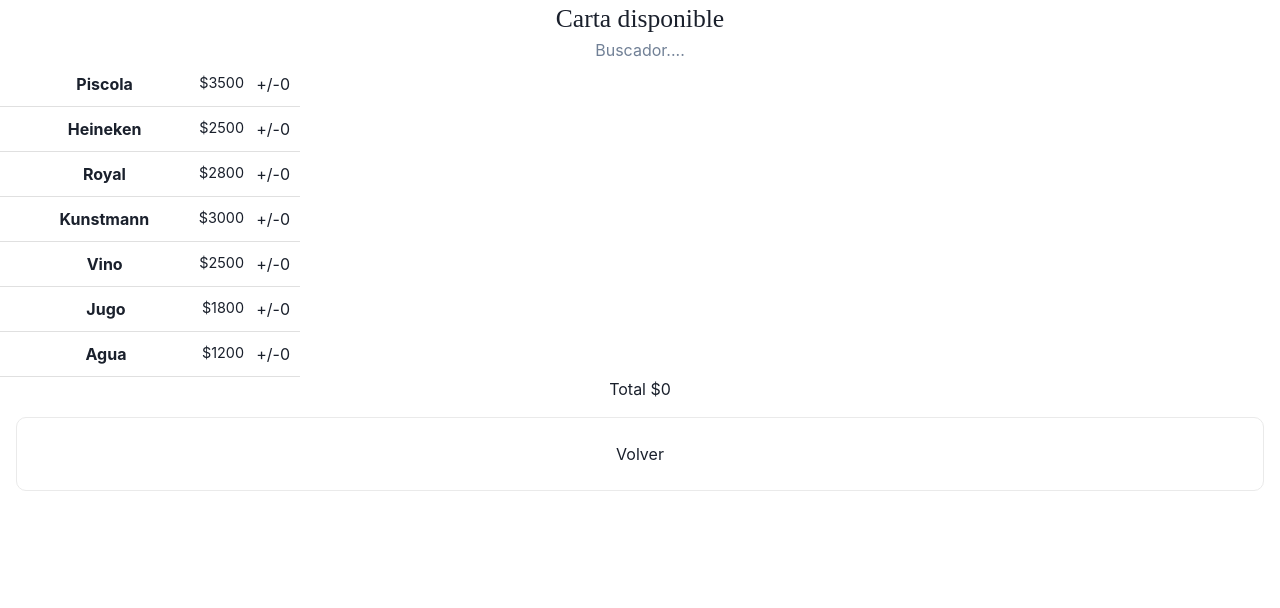
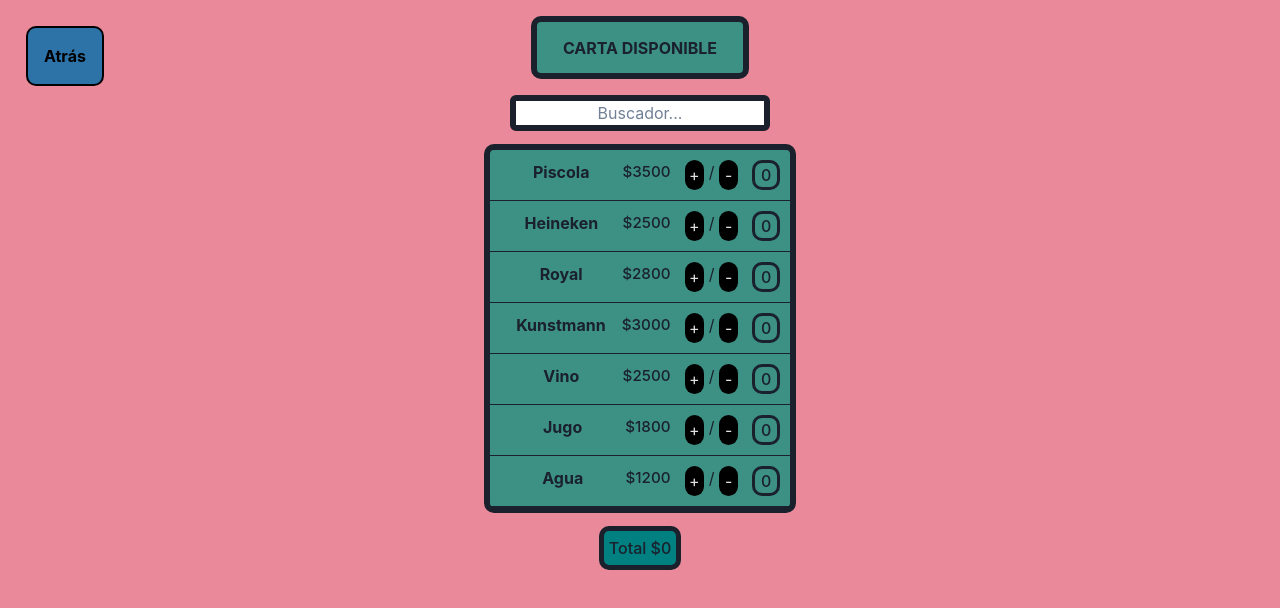
Before and after one commit to angelonico/CuentasClarisimas, a Next.js app: page /menu in a window 1280 px wide. Shown: the top 608 px of the page. Built offline with nearby package versions, Linux system fonts and the light colour scheme.

Commit message:
Méjoras estéticas a menu (colores a cambiar)

```diff
--- a/components/layout.js
+++ /dev/null
@@ -1,27 +0,0 @@
-import Head from "next/head";
-import Link from "next/link";
-import ViewCount from "../components/viewCount";
-import React, { useState } from "react";
-
-const Layout = ({ children, pageId }) => {
-  const [nViews, setViews] = useState(0);
-
-  function incrementViews() {
-    //console.log(nViews);
-    setViews(nViews + 1);
-  }
-  function resetViews() {
-    setViews(0);
-  }
-
-  return (
-    <div className="container">
-      <Head>
-        <link rel="icon" href="/favicon.ico" />
-        <meta name="description" content="Ejemplo de sitio web con menú" />
-      </Head>
-      <main>{children}</main>
-    </div>
-  );
-};
-export default Layout;
--- a/components/todoItem.js
+++ b/components/todoItem.js
@@ -112,23 +112,26 @@
 
   return (
     <>
-      <div className="todo-item">
-        <div className="todo-item-title">{item.title}</div>
-        <div className= "precio"> ${item.price} &nbsp;&nbsp; </div>
+      <div className="item">
+        <div className="item-title"> {item.title} </div>
+        <div className= "precio"> ${item.price} </div>
 
-        <button id="botoncito" onClick={(e) =>{
+        <button className="boton-precio" onClick={(e) =>{
           precio = item.price;
           actualizarInfoItem(precio,1);
         }
         }> +
         </button>
-        /
-        <button onClick={(e) =>{
+
+        &nbsp;/&nbsp;
+
+        <button className="boton-precio" onClick={(e) =>{
           precio = -item.price;
           actualizarInfoItem(precio,-1);
         }
         }> -
         </button>
+
         <div className="cantidad-item">{item.cantidad}</div>
       </div>
     </>
--- a/components/viewCount.js
+++ /dev/null
@@ -1,6 +0,0 @@
-const ViewCount = (props) => {
-    return (
-        <div className="counter">Contador: {props.count} | <button onClick={props.reset}>reset</button></div>
-    );
-}
-export default ViewCount;
--- a/pages/menu.js
+++ b/pages/menu.js
@@ -1,5 +1,4 @@
 import Head from "next/head";
-import Layout from "../components/layout";
 import TodoItem from "../components/todoItem";
 
 import { useEffect } from "react";
@@ -57,34 +56,32 @@
   }
 
   return (
-    <Layout pageId="page4">
-      <div>
-        <Head>
-            <title>Menú</title>
-        </Head>
+    <div className="container">
 
-        <h1 id = "carta">Carta disponible</h1>
+      <Head>
+        <title> Menú </title>
+      </Head>
 
-        <input type="text" id="buscador" placeholder="Buscador...." onKeyUp={(e) =>{
+      <main className="main_1">
+        <h1 className="titulo"> CARTA DISPONIBLE </h1>
+
+        <input type="text" id="buscador" placeholder="Buscador..." onKeyUp={(e) =>{
           buscar(e);
         }
         }></input>
 
-        <div className="todo-list">
-            {data.map((item, index) => (
-            <TodoItem className="itemProducto" key={index} item={item} />
-            ))}
+        <div className="a-pedir">
+          {data.map((item, index) => (
+          <TodoItem className="itemProducto" key={index} item={item} />
+          ))}
         </div>
 
         <div id = "total_a_pagar"></div>
+      </main>
 
-      </div>
+      <a className="back" href="/.."> Atrás </a>
 
-      <footer>
-        <a className="card" href="mesa">Volver</a>
-      </footer>
-
-    </Layout>
+    </div>
   );
 };
 
--- a/pages/mesa.js
+++ b/pages/mesa.js
@@ -52,7 +52,7 @@
         <h1 className="titulo"> PERSONAS A TU ATENCIÓN </h1>
 
         <div className="pedido">
-          ajsdf
+          ajua
         </div>
 
         <div className="grid_2">
--- a/styles/style.css
+++ b/styles/style.css
@@ -25,7 +25,7 @@
 }
 
 .main_1 {
-  background-color: #3a3a3a;
+  background-color: #ea899a;
   min-height: 100vh;
   padding: 0rem 0;
   flex: 1;
@@ -35,7 +35,7 @@
 }
 
 .main_2 {
-  background-color: #3a3a3a;
+  background-color: #ea899a;
   min-height: 100vh;
   padding: 0rem 0;
   flex: 1;
@@ -98,6 +98,14 @@
   background-color: #000000;
 }
 
+.boton-precio {
+  width: 7%;
+  color: #e0e0e0;
+  background-color: black;
+  border: 0px;
+  border-radius: 10px;
+}
+
 .tarjeta{
   margin: 1rem;
   padding: 1rem;
@@ -109,6 +117,22 @@
   transition: color .15s ease, border-color 0.15s ease, background-color 0.15s ease;
   min-width: 150px;
   max-width: 300px;
+}
+
+.back {
+  font-weight: bold;
+  margin: 1rem;
+  padding: 1rem;
+  color: black;
+  text-decoration: none;
+  background: rgb(45, 115, 168);
+  border: 2px solid;
+  border-radius: 10px;
+  transition: color .15s ease, border-color 0.15s ease;
+  max-width: 300px;
+  position: fixed;
+  top: 10px;
+  left: 10px;
 }
 
 .tarjeta:hover,
@@ -127,135 +151,51 @@
   left: 150px;
 }
 
-.back {
-  margin: 1rem;
-  padding: 1rem;
-  color: inherit;
-  text-decoration: none;
-  background: rgb(105, 12, 46);
-  border: 2px solid #eaeaea;
-  border-radius: 10px;
-  transition: color .15s ease, border-color 0.15s ease;
-  max-width: 300px;
-  position: fixed;
-  top: 10px;
-  left: 10px;
+#buscador {
+  border: 6px solid;
+  border-radius: 6px;
 }
 
-.footer {
-  width: 100%;
-  height: 100px;
-  border-top: 1px solid #eaeaea;
-  display: flex;
-  justify-content: center;
-  align-items: center;
+.a-pedir {
+  margin: 1%;
+  text-align: left;
+  border: 6px solid;
+  border-radius: 10px;
+  background-color: #3c9184;
 }
 
-footer img {
-  margin-left: 0.5rem;
-}
-
-footer a {
-  display: flex;
-  justify-content: center;
-  align-items: center;
-}
-
-.menu {
-  display: flex;
-  justify-content: center;
-  align-items: center;
-  font-size: 1.3em;
-  border-bottom: 1px solid #999999;
-  width: 100%;
-  background-color: #eaeaea;
-}
-
-.todo-item {
+.item {
   display: flex;
   width: 300px;
   padding: 10px;
-  border-bottom: 1px solid #e0e0e0;
+  border-bottom: 1px solid;
 }
 
-.todo-item-title {
+.item-title {
   flex: 10;
   font-weight: bold;
 }
 
-.title a {
-  color: #000000;
-  text-decoration: none;
+.precio{
+  padding-top: .4%;
+  padding-right: 5%;
+  font-size: 95%;
+  font-weight: 500;
 }
 
-.title a:hover,
-.title a:focus,
-.title a:active {
-  color: #2007ff;
-
-  text-decoration: underline;
+#total_a_pagar {
+  font-weight: 500;
+  padding: .4%;
+  border: 5px solid;
+  border-radius: 10px;
+  background-color: teal;
 }
 
-.title {
-  margin: 0;
-  line-height: 1.15;
-  font-size: 2rem;
-  padding-bottom: 10px;
+.cantidad-item {
+  margin-left: 5%;
+  padding-left: 2%;
+  padding-right: 2%;
+  border: solid;
+  border-radius: 10px;
+  font-weight: 550;
 }
-
-code {
-  background: #fafafa;
-  border-radius: 5px;
-  padding: 0.75rem;
-  font-size: 1.1rem;
-  font-family: Menlo, Monaco, Lucida Console, Liberation Mono, DejaVu Sans Mono,
-    Bitstream Vera Sans Mono, Courier New, monospace;
-}
-
-.card {
-  margin: 1rem;
-  flex-basis: 80%;
-  padding: 1.5rem;
-  text-align: left;
-  color: inherit;
-  text-decoration: none;
-  border: 1px solid #eaeaea;
-  border-radius: 10px;
-  transition: color 0.15s ease, border-color 0.15s ease;
-}
-
-.card:hover,
-.card:focus,
-.card:active {
-  color: #0070f3;
-  border-color: #0070f3;
-  background-color: #ebf4ff;
-}
-
-.card h3 {
-  margin: 0 0 1rem 0;
-  font-size: 1.5rem;
-}
-
-.card p {
-  margin: 0;
-  font-size: 1.25rem;
-  line-height: 1.5;
-}
-
-.logo {
-  height: 1em;
-}
-
-#carta{
-  font-family:'Times New Roman', Times, serif;
-  font-size: 160%;
-}
-
-#todo_item_title{
-  font-weight: bold ;
-}
-
-.precio{
-  font-size: 90%;
-}
```
